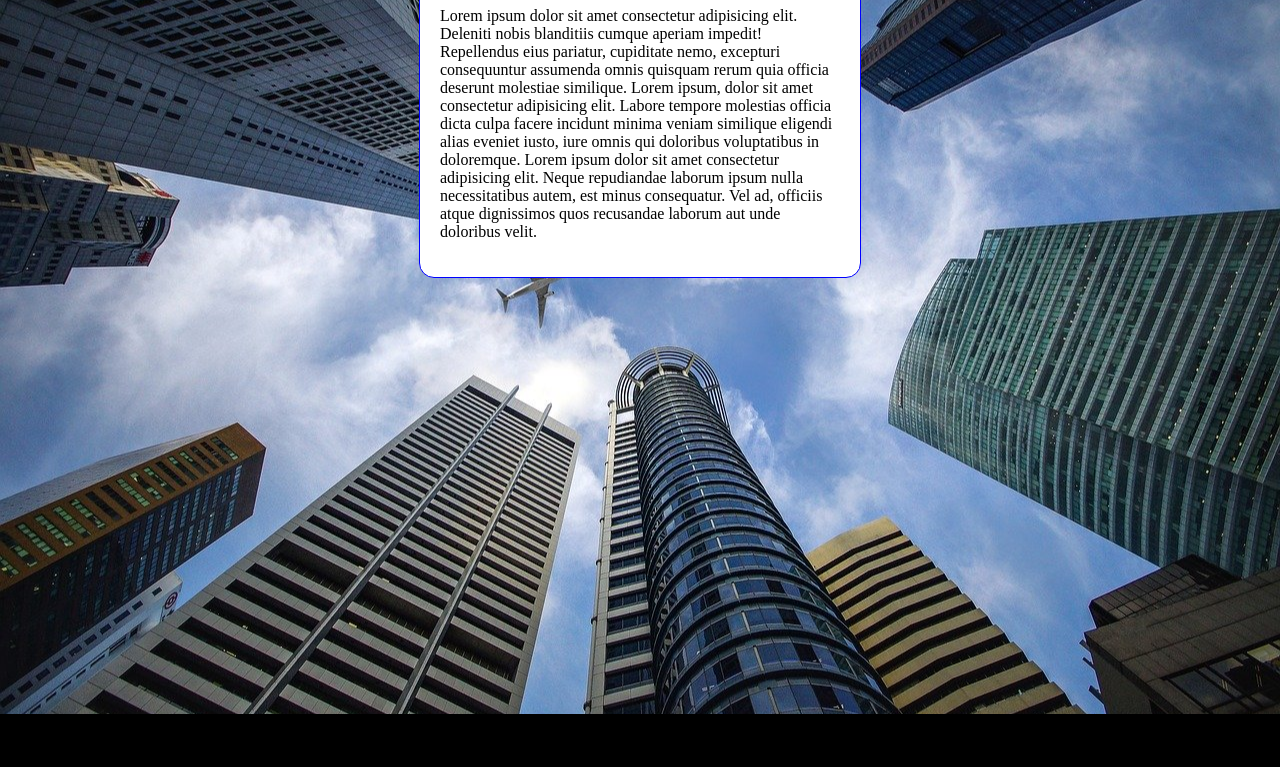
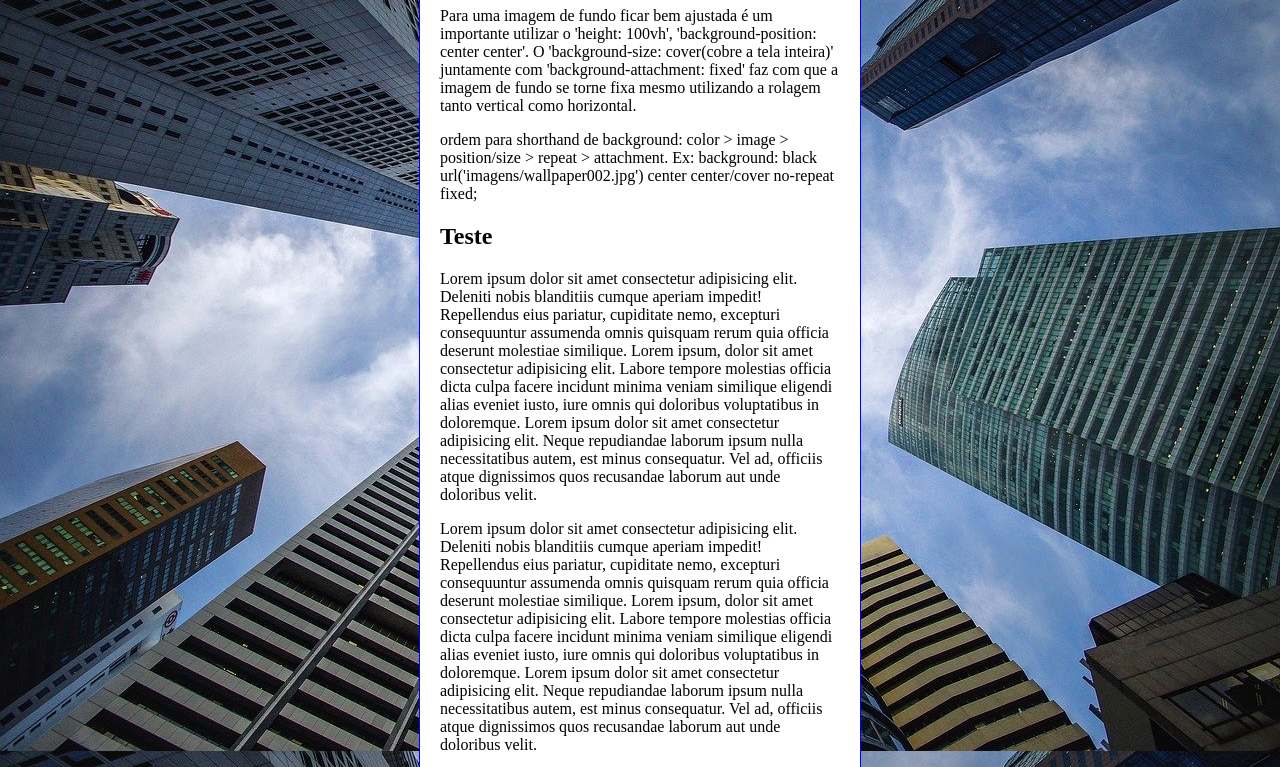
Before and after one commit to netovieira1/html-css, a plain HTML site: page ex022/fundo006.html in a window 1280 px wide. Shown: the part 102-869 px from the top of the page. Before the commit the page ends 816 px from the top, so only its background shows below. Drawn offline with Linux system fonts and the light colour scheme.

Commit message:
Update fundo006.html

```diff
--- a/ex022/fundo006.html
+++ b/ex022/fundo006.html
@@ -4,19 +4,27 @@
     <meta charset="UTF-8">
     <meta http-equiv="X-UA-Compatible" content="IE=edge">
     <meta name="viewport" content="width=device-width, initial-scale=1.0">
-    <title>Teste de imagem de fundo</title>
+    <title>Fundo fixo de Tela</title>
     <style>
         body {
-            background-color: black;
+            /*background-color: black;
             height: 100vh;
             background-image: url('imagens/wallpaper002.jpg');
             background-repeat: no-repeat;
             background-position: center center;
             background-size: cover;
+            background-attachment: fixed;
+
+            Shorthand - background
+            color > image > position/size > repeat > attachment
+            */
+
+            background: black url('imagens/wallpaper002.jpg') center center/cover no-repeat  fixed;
+
         }
         main {
             background-color: white;
-            width: 400px;
+            max-width: 400px;
             padding: 20px;
             margin: auto;
             border-radius: 15px;
@@ -28,6 +36,12 @@
 <body>
     <main>
         <h1>Teste de fundo</h1>
+        <p>Para uma imagem de fundo ficar bem ajustada é um importante utilizar o 'height: 100vh', 'background-position: center center'. O 'background-size: cover(cobre a tela inteira)' juntamente com 'background-attachment: fixed' faz com que a imagem de fundo se torne fixa mesmo utilizando a rolagem tanto vertical como horizontal.</p>
+        <p>ordem para shorthand de background: color > image > position/size > repeat > attachment. Ex: background: black url('imagens/wallpaper002.jpg') center center/cover no-repeat  fixed;</p>
+        <h2>Teste</h2>
+        <p>Lorem ipsum dolor sit amet consectetur adipisicing elit. Deleniti nobis blanditiis cumque aperiam impedit! Repellendus eius pariatur, cupiditate nemo, excepturi consequuntur assumenda omnis quisquam rerum quia officia deserunt molestiae similique. Lorem ipsum, dolor sit amet consectetur adipisicing elit. Labore tempore molestias officia dicta culpa facere incidunt minima veniam similique eligendi alias eveniet iusto, iure omnis qui doloribus voluptatibus in doloremque. Lorem ipsum dolor sit amet consectetur adipisicing elit. Neque repudiandae laborum ipsum nulla necessitatibus autem, est minus consequatur. Vel ad, officiis atque dignissimos quos recusandae laborum aut unde doloribus velit.</p>
+        <p>Lorem ipsum dolor sit amet consectetur adipisicing elit. Deleniti nobis blanditiis cumque aperiam impedit! Repellendus eius pariatur, cupiditate nemo, excepturi consequuntur assumenda omnis quisquam rerum quia officia deserunt molestiae similique. Lorem ipsum, dolor sit amet consectetur adipisicing elit. Labore tempore molestias officia dicta culpa facere incidunt minima veniam similique eligendi alias eveniet iusto, iure omnis qui doloribus voluptatibus in doloremque. Lorem ipsum dolor sit amet consectetur adipisicing elit. Neque repudiandae laborum ipsum nulla necessitatibus autem, est minus consequatur. Vel ad, officiis atque dignissimos quos recusandae laborum aut unde doloribus velit.</p>
+        <p>Lorem ipsum dolor sit amet consectetur adipisicing elit. Deleniti nobis blanditiis cumque aperiam impedit! Repellendus eius pariatur, cupiditate nemo, excepturi consequuntur assumenda omnis quisquam rerum quia officia deserunt molestiae similique. Lorem ipsum, dolor sit amet consectetur adipisicing elit. Labore tempore molestias officia dicta culpa facere incidunt minima veniam similique eligendi alias eveniet iusto, iure omnis qui doloribus voluptatibus in doloremque. Lorem ipsum dolor sit amet consectetur adipisicing elit. Neque repudiandae laborum ipsum nulla necessitatibus autem, est minus consequatur. Vel ad, officiis atque dignissimos quos recusandae laborum aut unde doloribus velit.</p>
         <p>Lorem ipsum dolor sit amet consectetur adipisicing elit. Deleniti nobis blanditiis cumque aperiam impedit! Repellendus eius pariatur, cupiditate nemo, excepturi consequuntur assumenda omnis quisquam rerum quia officia deserunt molestiae similique. Lorem ipsum, dolor sit amet consectetur adipisicing elit. Labore tempore molestias officia dicta culpa facere incidunt minima veniam similique eligendi alias eveniet iusto, iure omnis qui doloribus voluptatibus in doloremque. Lorem ipsum dolor sit amet consectetur adipisicing elit. Neque repudiandae laborum ipsum nulla necessitatibus autem, est minus consequatur. Vel ad, officiis atque dignissimos quos recusandae laborum aut unde doloribus velit.</p>
     </main>
 </body>
```
